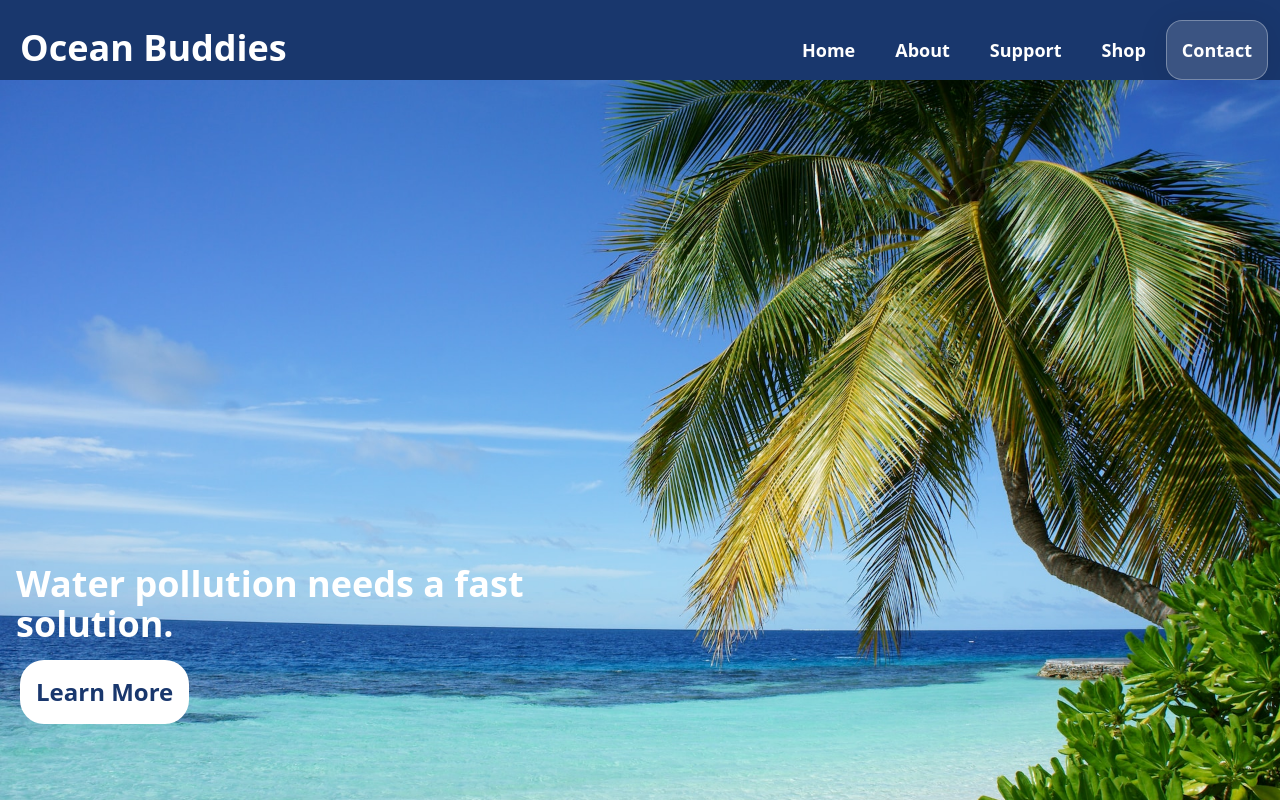
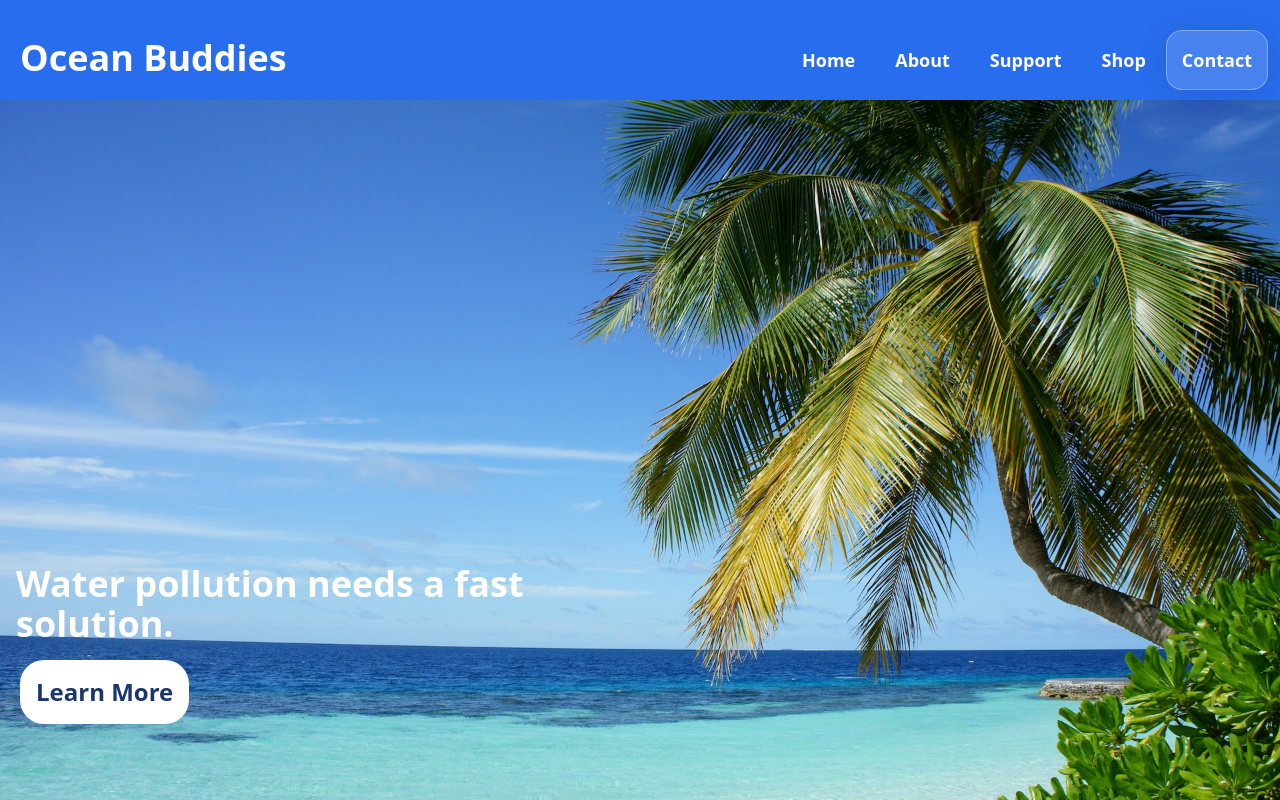
Before and after one commit to Oceans-4/Ocean-Charity-App, a React (Create React App) app: page / in a window 1280 px wide. Shown: the top 800 px of the page. Built offline with nearby package versions, Linux system fonts and the light colour scheme.

Commit message:
added links to about page

```diff
--- a/src/components/headerComponents/Header.module.css
+++ b/src/components/headerComponents/Header.module.css
@@ -1,8 +1,8 @@
-
 .header {
   position: relative;
   display: flex;
   flex-direction: row;
   justify-content: space-between;
-  background-color: #19376D;
+  background-color: #286ded;
+  padding: 10px 0;
 }
--- a/src/components/homeComponents/Home.js
+++ b/src/components/homeComponents/Home.js
@@ -1,6 +1,7 @@
 import HomeInfo from "./HomeInfo";
 import HomeMission from "./HomeMission";
 import homePagePhoto from "./../../images/palm-tree.jpg";
+import { Link } from "react-router-dom";
 
 const Home = () => {
   return (
@@ -9,7 +10,9 @@ const Home = () => {
         <img src={homePagePhoto} />
         <div className="absolute bottom-14 right-2/4">
           <h1 className="text-white  p-4 text-4xl font-bold">Water pollution needs a fast solution.</h1>
-          <button className="bg-white text-[#19376D] bottom-14 left-5 mb-5 ml-5 p-4 text-2xl font-bold rounded-3xl">Learn More</button>
+          <Link to="/about">
+            <button className="bg-white text-[#19376D] bottom-14 left-5 mb-5 ml-5 p-4 text-2xl font-bold rounded-3xl">Learn More</button>
+          </Link>
         </div>
       </div>
 
--- a/src/components/homeComponents/HomeInfo.js
+++ b/src/components/homeComponents/HomeInfo.js
@@ -7,7 +7,7 @@ const HomeInfo = () => {
     <div>
       <section className="m-6">
         <div className="flex flex-wrap py-8 justify-center">
-          <TextInfo title="We can make a difference, this won't be our first time." text="Our leadership team bring years of experience to bear on the greatest challenge of our time. We’re results driven, with a proven record of previous successes." image={water} buttonText="Learn More" />
+          <TextInfo title="We can make a difference, this won't be our first time." text="Our leadership team bring years of experience to bear on the greatest challenge of our time. We’re results driven, with a proven record of previous successes." image={water} buttonText="Learn More" link="/about" />
           <img style={{ height: "380px", width: "400px" }} src={water} />
         </div>
         <div className="flex flex-wrap py-8 justify-center">
--- a/src/components/homeComponents/TextInfo.js
+++ b/src/components/homeComponents/TextInfo.js
@@ -1,11 +1,13 @@
-import { useState } from "react";
+import { Link } from "react-router-dom";
 
 const TextInfo = (props) => {
   return (
     <div className="w-3/5 p-5 py-4 relative max-xl:text-center">
       <h1 className="font-bold text-5xl text-[#0B2447] mx-2 max-xl:order-1">{props.title}</h1>
       <p className="m-8 font-light mx-5 max-xl:order-2">{props.text}</p>
-      <button className="bg-[#0B2447] text-white p-4 absolute bottom-4 left-36 font-bold max-xl:relative">{props.buttonText}</button>
+      <Link to={props.link}>
+        <button className="bg-[#0B2447] text-white p-4 absolute bottom-4 left-36 font-bold max-xl:relative">{props.buttonText}</button>
+      </Link>
     </div>
   );
 };
```
